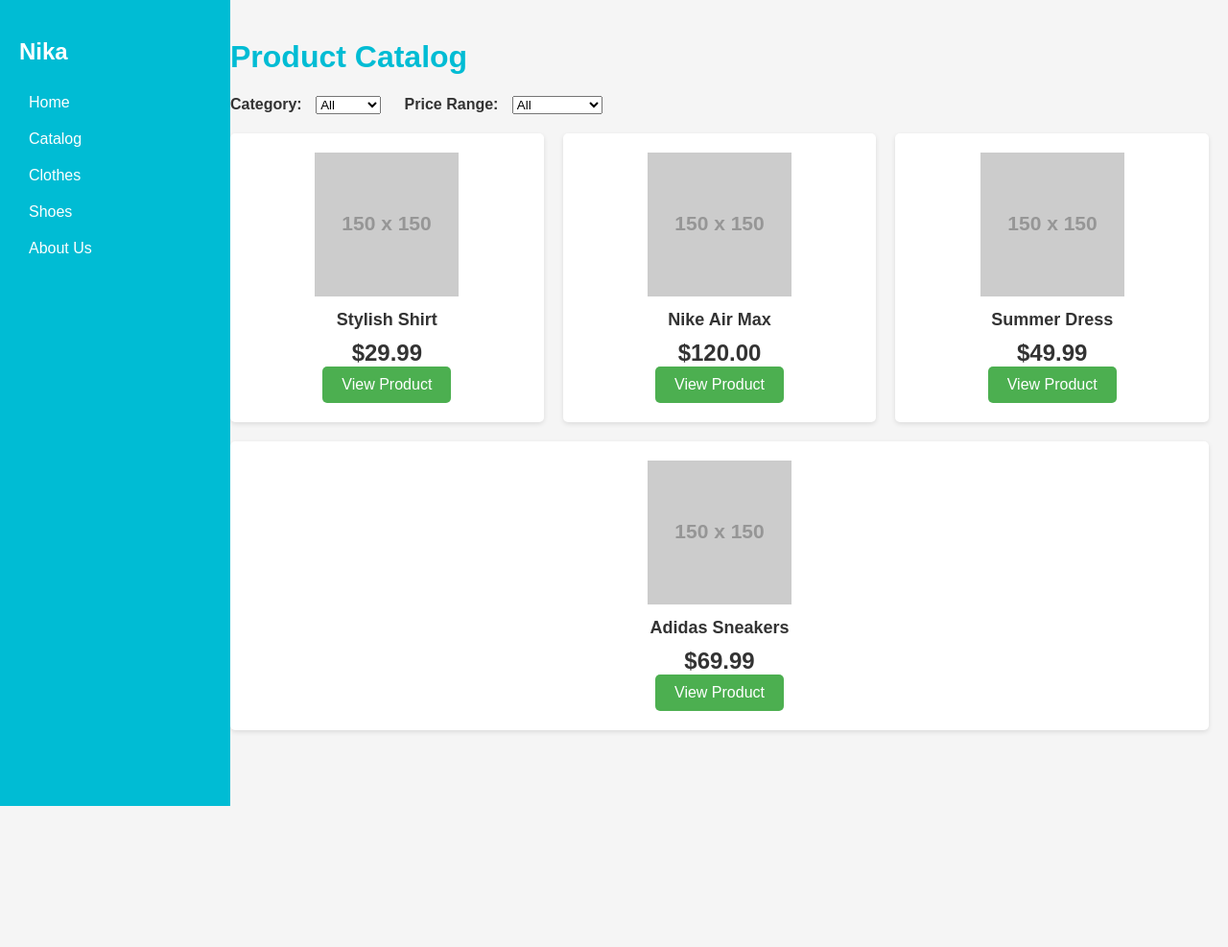
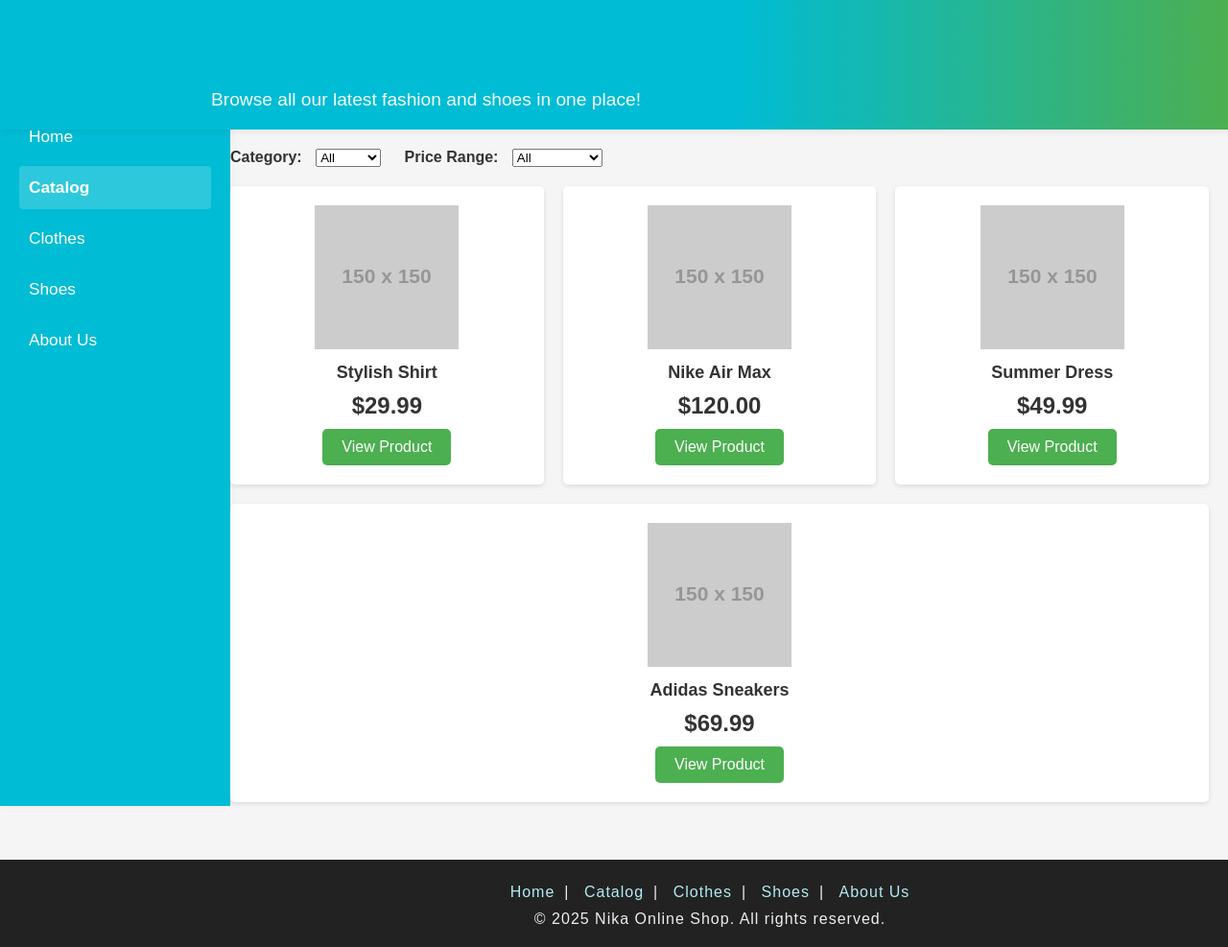
Before and after one commit to Filip2k03/nika-online-shop, a plain HTML site: page catalog.html in a window 1280 px wide. Shown: the whole page at 96% size. Before the commit the page ends 800 px from the top, so only its background shows below. Drawn offline with Linux system fonts and the light colour scheme; placeholder pictures from the web are drawn by us.

Commit message:
header footer add

```diff
--- a/catalog.html
+++ b/catalog.html
@@ -5,22 +5,21 @@
 <meta name="viewport" content="width=device-width, initial-scale=1.0"/>
 <title>nika - Product Catalog</title>
 <style>
-  /* Root Colors */
   :root {
     --primary-color: #00bcd4;
     --secondary-color: #4caf50;
     --text-color: #333;
     --background-color: #f5f5f5;
+    --footer-bg: #222;
+    --footer-text: #eee;
   }
 
-  /* General Styles */
   body {
     font-family: Arial, sans-serif;
     margin: 0;
     padding: 0;
     background-color: var(--background-color);
     color: var(--text-color);
-    display: flex;
   }
 
   .sidebar {
@@ -30,21 +29,57 @@
     width: 200px;
     height: 100vh;
     position: fixed;
+    top: 0;
+    left: 0;
+    box-shadow: 2px 0 8px rgba(0,0,0,0.04);
+  }
+
+  .sidebar h2 {
+    font-family: 'Segoe UI', Arial, sans-serif;
+    font-size: 2rem;
+    margin-bottom: 30px;
+    letter-spacing: 2px;
+    text-align: center;
   }
 
   .sidebar a {
     display: block;
     color: #fff;
     text-decoration: none;
-    padding: 10px;
+    padding: 12px 10px;
+    border-radius: 4px;
+    margin-bottom: 8px;
+    font-size: 1.08rem;
+    transition: background 0.2s;
   }
 
-  .sidebar a:hover {
-    background-color: rgba(255, 255, 255, 0.2);
+  .sidebar a:hover, .sidebar a.active {
+    background-color: rgba(255, 255, 255, 0.18);
+    font-weight: bold;
+  }
+
+  .header {
+    background: linear-gradient(90deg, var(--primary-color) 60%, var(--secondary-color) 100%);
+    color: white;
+    padding: 30px 20px 20px 220px;
+    text-align: left;
+    position: relative;
+    box-shadow: 0 2px 8px rgba(0,0,0,0.07);
+  }
+  .header h1 {
+    margin: 0 0 8px 0;
+    font-size: 2.5rem;
+    letter-spacing: 2px;
+    font-family: 'Segoe UI', Arial, sans-serif;
+  }
+  .header p {
+    margin: 0;
+    font-size: 1.2rem;
+    opacity: 0.95;
   }
 
   .container {
-    margin-left: 220px; /* Leave space for sidebar */
+    margin-left: 220px;
     padding: 20px;
     max-width: 1200px;
   }
@@ -95,13 +130,13 @@
     background-color: var(--secondary-color);
     color: white;
     transition: background-color 0.3s;
+    margin-top: 10px;
   }
 
   .btn:hover {
     background-color: #388e3c;
   }
 
-  /* Filter Styles */
   .filter-section {
     margin-bottom: 20px;
   }
@@ -114,22 +149,53 @@
   .filter-select {
     margin-right: 20px;
   }
+
+  .footer {
+    background: var(--footer-bg);
+    color: var(--footer-text);
+    text-align: center;
+    padding: 25px 20px 20px 220px;
+    margin-top: 40px;
+    font-size: 1rem;
+    letter-spacing: 1px;
+    position: relative;
+    bottom: 0;
+    left: 0;
+    width: 100%;
+    box-sizing: border-box;
+  }
+  .footer .footer-links {
+    margin-bottom: 10px;
+  }
+  .footer .footer-links a {
+    color: #b2ebf2;
+    margin: 0 10px;
+    text-decoration: none;
+    font-weight: 500;
+    transition: color 0.2s;
+  }
+  .footer .footer-links a:hover {
+    color: #fff;
+    text-decoration: underline;
+  }
 </style>
 </head>
 <body>
 <div class="sidebar">
   <h2>Nika</h2>
   <a href="index.html">Home</a>
-  <a href="catalog.html">Catalog</a>
+  <a href="catalog.html" class="active">Catalog</a>
   <a href="clothes.html">Clothes</a>
   <a href="shoes.html">Shoes</a>
-
   <a href="about.html">About Us</a>
 </div>
 
+<div class="header">
+  <h1>Product Catalog</h1>
+  <p>Browse all our latest fashion and shoes in one place!</p>
+</div>
+
 <div class="container">
-  <h1>Product Catalog</h1>
-
   <div class="filter-section">
     <label class="filter-label">Category:</label>
     <select class="filter-select">
@@ -174,5 +240,16 @@
     </div>
   </div>
 </div>
+
+<div class="footer">
+  <div class="footer-links">
+    <a href="index.html">Home</a>|
+    <a href="catalog.html">Catalog</a>|
+    <a href="clothes.html">Clothes</a>|
+    <a href="shoes.html">Shoes</a>|
+    <a href="about.html">About Us</a>
+  </div>
+  &copy; 2025 Nika Online Shop. All rights reserved.
+</div>
 </body>
 </html>
```
Also changed, not shown: shoes.html (+63 -27 lines).
